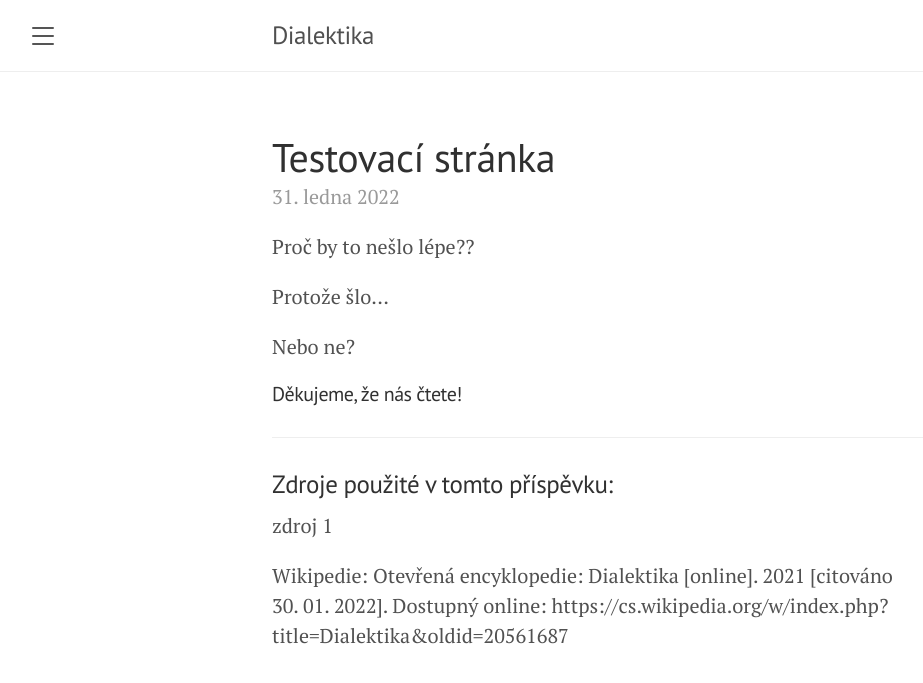
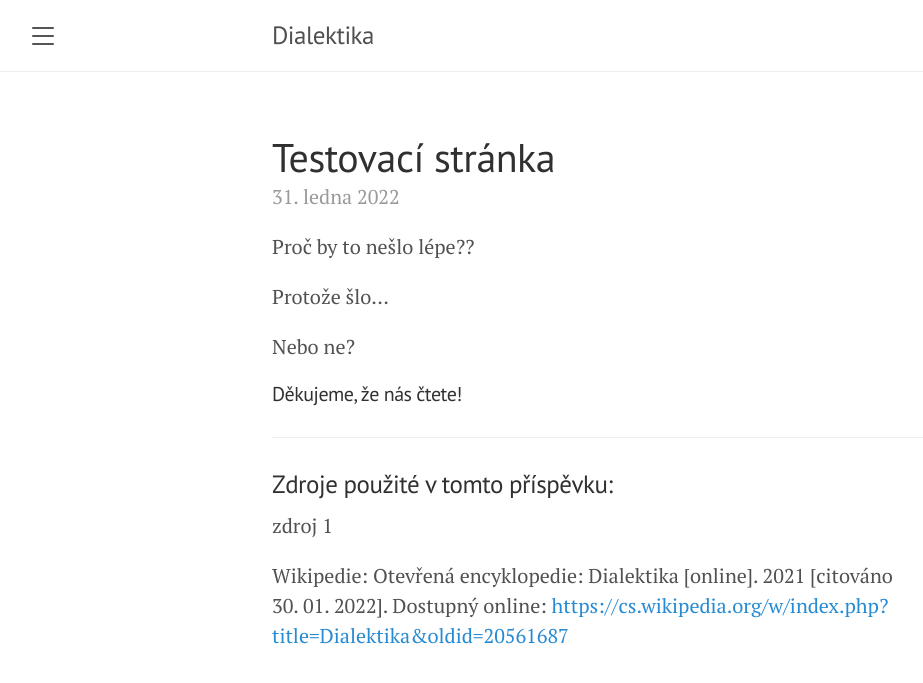
Before and after one commit to janbkrejci/dialektika, a Jekyll site: the page built from _posts/2022-01-31-test.md, in a window 1280 px wide. Shown: the top 683 px of the page, without its empty margins (8-931 px from the left). Built offline with Jekyll 4.4.1, drawn with Linux system fonts in a browser that asks for light colours.

```diff
--- a/_posts/2022-01-31-test.md
+++ b/_posts/2022-01-31-test.md
@@ -4,7 +4,7 @@ title: "Testovací stránka"
 categories: site
 sources:
   - zdroj 1
-  - 'Wikipedie: Otevřená encyklopedie: Dialektika [online]. 2021 [citováno 30. 01. 2022]. Dostupný online: https://cs.wikipedia.org/w/index.php?title=Dialektika&oldid=20561687'
+  - 'Wikipedie: Otevřená encyklopedie: Dialektika [online]. 2021 [citováno 30. 01. 2022]. Dostupný online: <a>https://cs.wikipedia.org/w/index.php?title=Dialektika&oldid=20561687</a>'
 ---
 
 Proč by to nešlo lépe??
```
